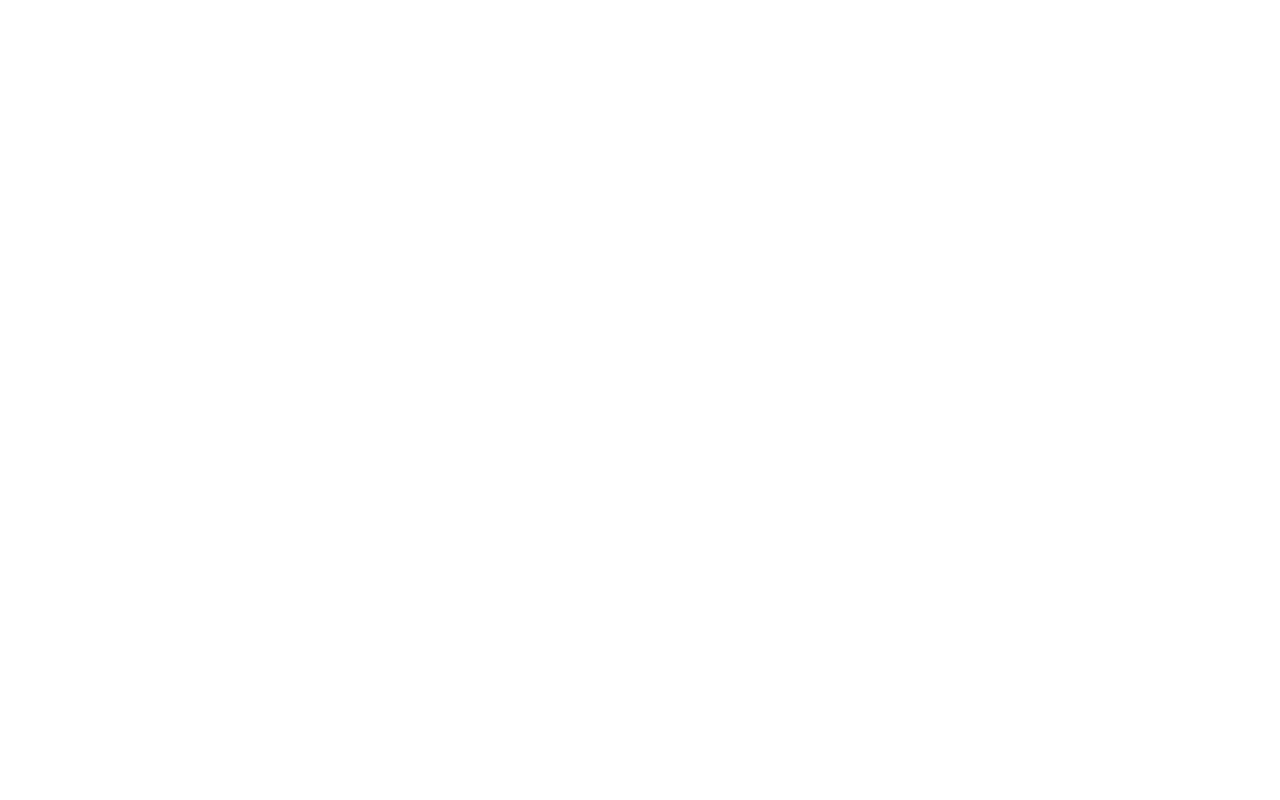
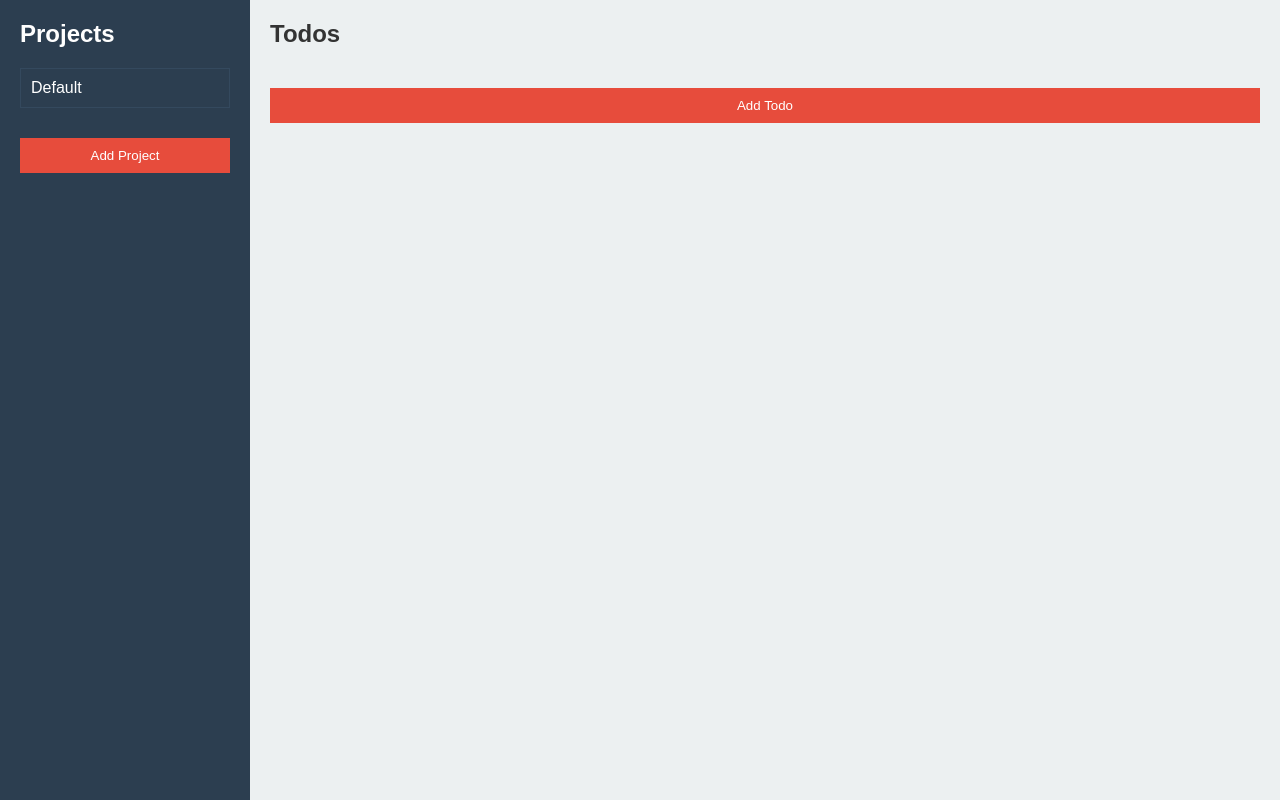
Before and after one commit to Eclipse708/todo-list, a website built with webpack: page src/template.html in a window 1280 px wide. Built offline with nearby package versions, Linux system fonts and the light colour scheme.

Commit message:
add a basic ui controller

```diff
--- a/src/index.js
+++ b/src/index.js
@@ -1,15 +1,5 @@
 import "./styles.css";
-import { Todo } from "./scripts/todoModule";
-import { Project } from "./scripts/projectModule";
-import { projectManager } from "./scripts/projectManagerModule";
+import uiController from "./scripts/uiController";
 
-let defaultProject = projectManager;
-console.log(defaultProject.getProjects());
-
-let todo1 = new Todo("Finish Odin project", "Work on the todo list project", "2024-12-01", "high");
-let project1 = new Project('New Project');
-
-project1.addTodo(todo1);
-defaultProject.addProject(project1);
-console.log(defaultProject.getProjects());
-// console.log(project1.getTodos());
+const ui = uiController();
+ui.init();
--- a/src/scripts/projectManagerModule.js
+++ b/src/scripts/projectManagerModule.js
@@ -1,5 +1,4 @@
-import { Project } from "./projectModule";
-export {projectManager};
+import Project from "./projectModule";
 
 const projectManager = (() => {
     let projects = [];
@@ -19,3 +18,5 @@
 
     return {addProject, removeProject, getProjects};
 })();
+
+export default projectManager;
--- a/src/scripts/projectModule.js
+++ b/src/scripts/projectModule.js
@@ -1,5 +1,3 @@
-export {Project}
-
 class Project {
     constructor (name) {
         this.name = name;
@@ -18,3 +16,5 @@
         return this.todos;
     }
 }
+
+export default Project
--- a/src/scripts/todoModule.js
+++ b/src/scripts/todoModule.js
@@ -1,5 +1,3 @@
-export {Todo}
-
 class Todo {
 
     constructor (title,description, dueDate, priority, notes, checkList)  {
@@ -20,3 +18,5 @@
         this.setDueDate = newDueDate;
     }
 }
+
+export default Todo
--- /dev/null
+++ b/src/scripts/uiController.js
@@ -0,0 +1,51 @@
+import projectManager from "./projectManagerModule";
+import ProjectManager from "./projectManagerModule";
+
+
+const uiController = () => {
+    const projectListElem = document.querySelector('#project-list');
+    const todoListELem = document.querySelector('#todo-list');
+    const addProjectBtn = document.querySelector('#add-project');
+
+    const renderProjects = () => {
+        const projects = ProjectManager.getProjects();
+        projectListElem.innerHTML = '';
+
+        projects.forEach((project) => {
+            const projectElem = document.createElement('div');
+            projectElem.textContent = project.name;
+            projectElem.addEventListener('click', () => {
+                renderTodos(project);
+            });
+            projectListElem.appendChild(projectElem);
+        });
+    }
+
+    const renderTodos = (project) => {
+        todoListELem.innerHTML = '';
+
+        project.getTodos().forEach((todo) => {
+            const todoElem = document.createElement('div');
+            todoElem.textContent = todo.title + '-' + todo.dueDate;
+            todoListELem.appendChild(todoElem);
+        });
+    };
+
+    const addProjectListener = () => {
+        addProjectBtn.addEventListener('click', () => {
+            const projectName = prompt('Enter project name');
+            projectManager.addProject(projectName);
+            renderProjects();
+        });
+    }
+    const init = () => {
+        renderProjects();
+        addProjectListener();
+    }
+
+    return {
+        init,
+    }
+};
+
+export default uiController;
--- a/src/styles.css
+++ b/src/styles.css
@@ -0,0 +1,79 @@
+/* Global Styles */
+* {
+    box-sizing: border-box;
+    margin: 0;
+    padding: 0;
+}
+
+body {
+    font-family: Arial, sans-serif;
+    background-color: #f4f4f4;
+    color: #333;
+}
+
+/* Container Layout */
+.container {
+    display: flex;
+    height: 100vh;
+}
+
+/* Sidebar */
+.sidebar {
+    background-color: #2c3e50;
+    color: white;
+    padding: 20px;
+    width: 250px;
+}
+
+.sidebar h2 {
+    font-size: 1.5em;
+    margin-bottom: 20px;
+}
+
+#project-list div {
+    padding: 10px;
+    border: 1px solid #34495e;
+    margin-bottom: 10px;
+    cursor: pointer;
+}
+
+#project-list div:hover {
+    background-color: #34495e;
+}
+
+button {
+    background-color: #e74c3c;
+    color: white;
+    padding: 10px;
+    border: none;
+    cursor: pointer;
+    margin-top: 20px;
+    width: 100%;
+}
+
+button:hover {
+    background-color: #c0392b;
+}
+
+/* Main Content */
+.main-content {
+    flex-grow: 1;
+    background-color: #ecf0f1;
+    padding: 20px;
+}
+
+.main-content h2 {
+    font-size: 1.5em;
+    margin-bottom: 20px;
+}
+
+#todo-list div {
+    background-color: white;
+    padding: 15px;
+    border: 1px solid #bdc3c7;
+    margin-bottom: 10px;
+}
+
+#todo-list div:hover {
+    background-color: #dfe6e9;
+}
--- a/src/template.html
+++ b/src/template.html
@@ -6,6 +6,20 @@
     <title>Todo List</title>
 </head>
 <body>
+    <div class="container">
+        <aside class="sidebar">
+            <h2>Projects</h2>
+            <div id="project-list">
+            </div>
+            <button id="add-project">Add Project</button>
+        </aside>
 
+        <main class="main-content">
+            <h2>Todos</h2>
+            <div id="todo-list">
+            </div>
+            <button id="add-todo">Add Todo</button>
+        </main>
+    </div>
 </body>
 </html>
```
